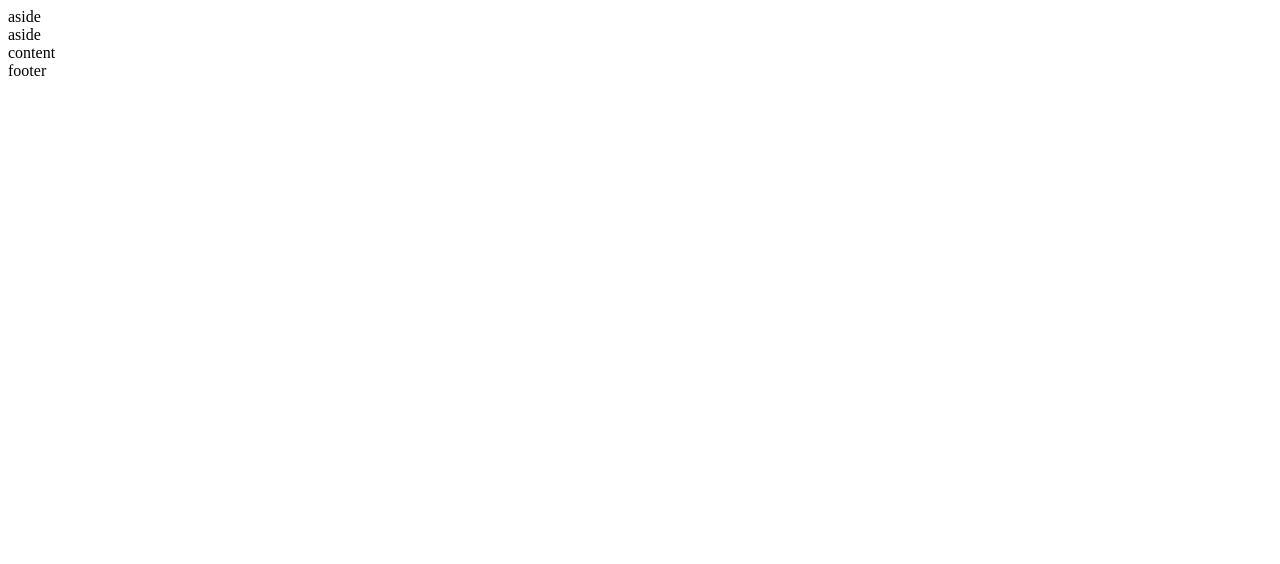
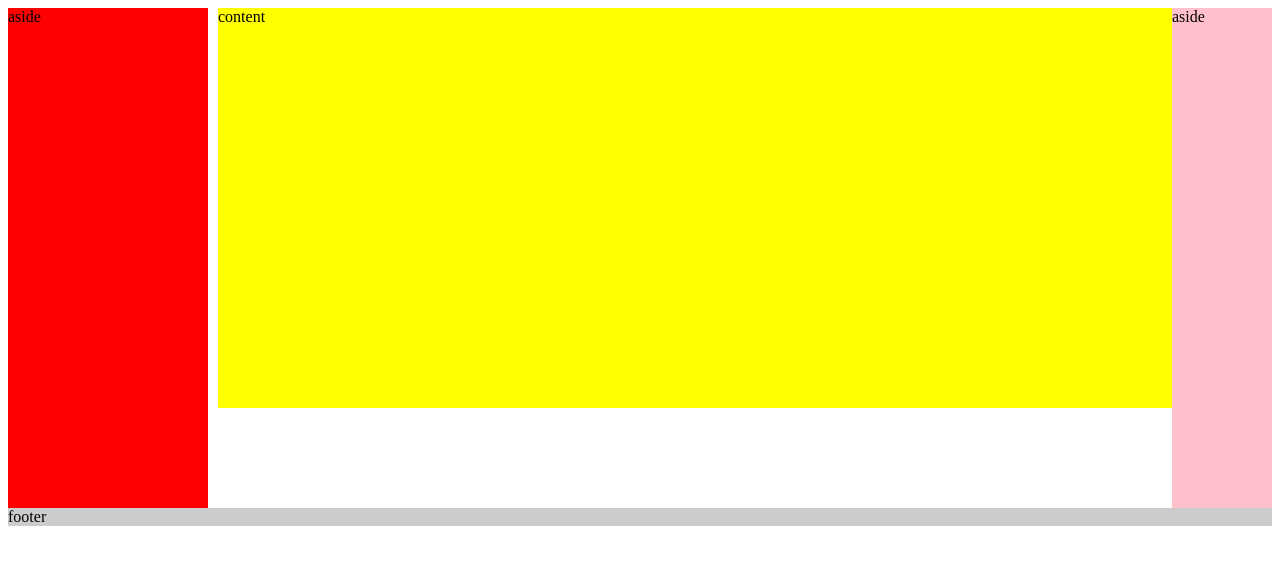
Before and after one commit to joinmouse/layout, a plain HTML site: page index3.html in a window 1280 px wide. Drawn offline with Linux system fonts and the light colour scheme.

Commit message:
modified

```diff
--- a/index3.html
+++ b/index3.html
@@ -3,6 +3,7 @@
 <head>
   <meta charset="UTF-8">
   <title>三栏布局</title>
+  <link rel="stylesheet" type="text/css" href="index3.css">
 </head>
 <body>
   <div id="content">
```
